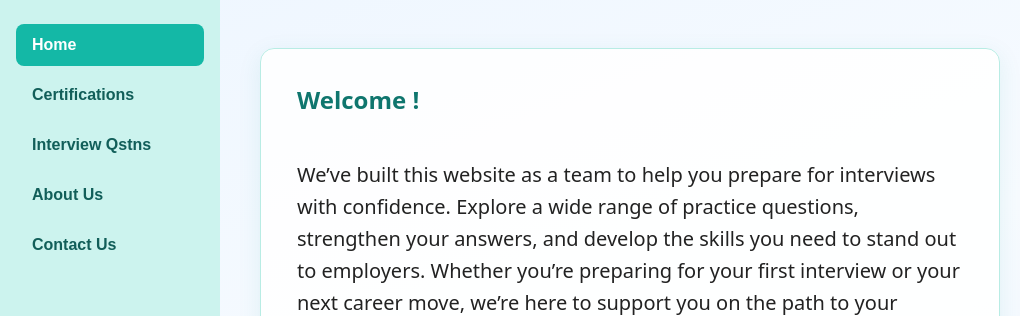
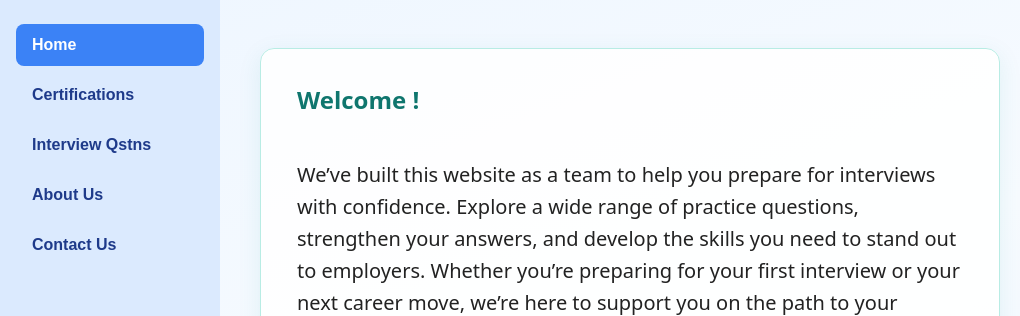
Before and after one commit to jayaramcloud/bhuvana-app, a plain HTML site: page public/index.html in a window 1280 px wide. Shown: the top 316 px of the page, 0-1020 px from the left. Drawn offline with Linux system fonts and the light colour scheme.

Commit message:
Switch sidebar and nav buttons back to blue

```diff
--- a/public/style.css
+++ b/public/style.css
@@ -18,7 +18,7 @@ body {
   bottom: 0;
   width: 220px;
   padding: 1.5rem 1rem;
-  background: #ccf3ee;
+  background: #dbeafe;
   display: flex;
   flex-direction: column;
   gap: 0.5rem;
@@ -40,13 +40,13 @@ body {
   border: 0;
   border-radius: 8px;
   background: transparent;
-  color: #115e59;
+  color: #1e3a8a;
   cursor: pointer;
 }
 
-.nav-btn:hover { background: #a7e8df; }
-.nav-btn:focus-visible { outline: 2px solid #14b8a6; outline-offset: 2px; }
-.nav-btn.active { background: #14b8a6; color: #fff; font-weight: 600; }
+.nav-btn:hover { background: #bfdbfe; }
+.nav-btn:focus-visible { outline: 2px solid #3b82f6; outline-offset: 2px; }
+.nav-btn.active { background: #3b82f6; color: #fff; font-weight: 600; }
 
 /* ---- Page content ---- */
 .content {
```
